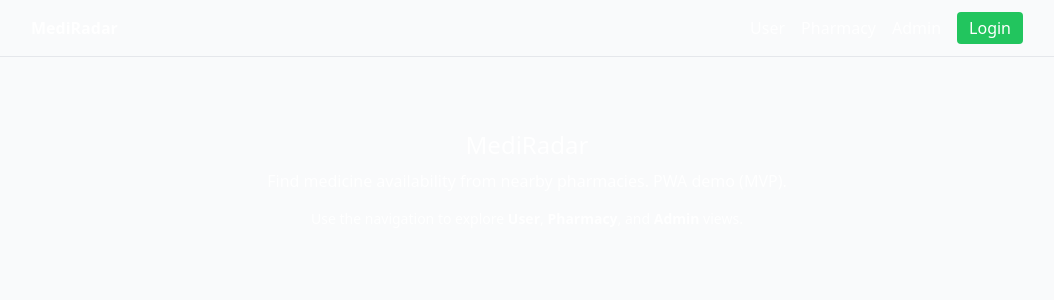
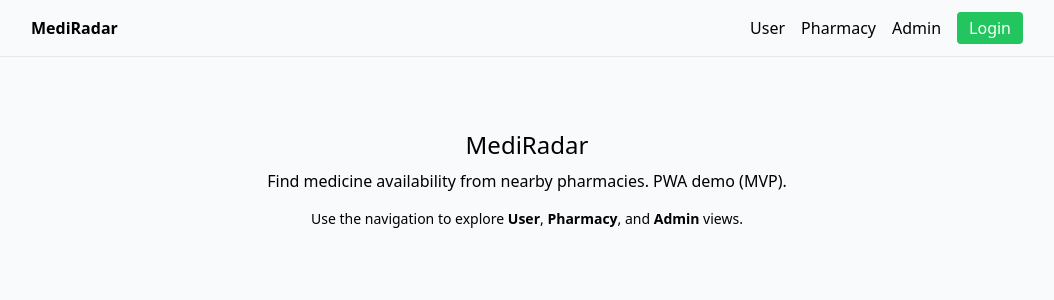
Before and after one commit to GeorgeHliopoulos/MediRadar-WPA, a React (Vite) app: page / in a window 1280 px wide. Shown: the top 300 px of the page, without its empty margins (113-1167 px from the left). Built offline with nearby package versions, Linux system fonts and the light colour scheme; no server answers.

Commit message:
Update tailwind.config.js

```diff
--- a/tailwind.config.js
+++ b/tailwind.config.js
@@ -1,47 +1,39 @@
 /** @type {import('tailwindcss').Config} */
 export default {
-  content: ['./index.html','./src/**/*.{js,jsx,ts,tsx}'],
+  content: ["./index.html", "./src/**/*.{js,ts,jsx,tsx}"],
   theme: {
     extend: {
-      colors: {
-        // Brand palette — adjust here to change theme
-        brand: {
-          50:  '#ecfeff',
-          100: '#cffafe',
-          200: '#a5f3fc',
-          300: '#67e8f9',
-          400: '#22d3ee',
-          500: '#06b6d4', // primary
-          600: '#0891b2',
-          700: '#0e7490',
-          800: '#155e75',
-          900: '#164e63',
-        },
-        accent: {
-          500: '#22c55e', // success green
-        },
-        surface: '#0b1220',    // deep navy background
-        panel: 'rgba(255,255,255,0.06)',
-        foreground: 'rgba(255,255,255,0.92)',
-        muted: 'rgba(255,255,255,0.70)'
+      fontFamily: {
+        display: ["Inter", "system-ui", "Avenir", "Helvetica", "Arial", "sans-serif"],
+      },
+      borderRadius: {
+        xl: "1rem",
+        "2xl": "1.25rem",
       },
       boxShadow: {
-        glow: '0 10px 30px rgba(6,182,212,0.35)'
+        soft: "0 8px 30px rgba(0,0,0,0.06)",
       },
-      backdropBlur: {
-        xs: '2px'
+      colors: {
+        brand: {
+          50: "#f2fbf7",
+          100: "#d6f6e7",
+          200: "#b0ecd2",
+          300: "#7bdcb8",
+          400: "#43c99b",
+          500: "#17b07f",
+          600: "#0c9068",
+          700: "#097456",
+          800: "#075c46",
+          900: "#044a39",
+        },
       },
-      borderRadius: {
-        xl2: '1rem'
-      },
-      backgroundImage: {
-        'hero-gradient': 'radial-gradient(ellipse at top, rgba(6,182,212,0.25), transparent 55%), radial-gradient(ellipse at bottom, rgba(255,255,255,0.06), transparent 55%)',
-        'grid': 'linear-gradient(rgba(255,255,255,0.06) 1px, transparent 1px), linear-gradient(90deg, rgba(255,255,255,0.06) 1px, transparent 1px)'
-      },
-      backgroundSize: {
-        grid: '24px 24px'
-      }
-    }
+    },
   },
-  plugins: []
-}
+  plugins: [],
+  safelist: [
+    // keep these from being purged if used conditionally
+    "bg-white","bg-slate-50","bg-slate-100","bg-slate-900",
+    "text-slate-900","text-white",
+    "bg-emerald-500","bg-rose-500","bg-yellow-500","bg-blue-600"
+  ],
+};
```
